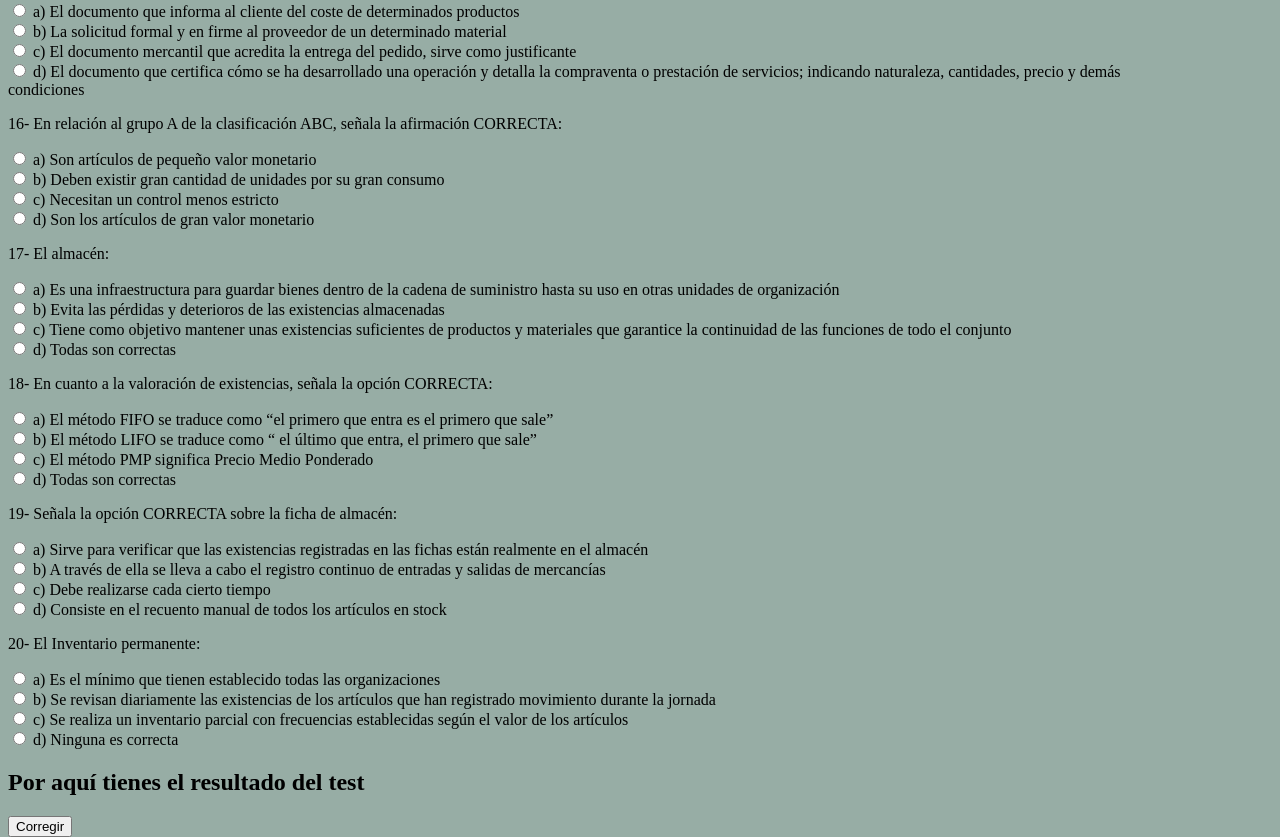
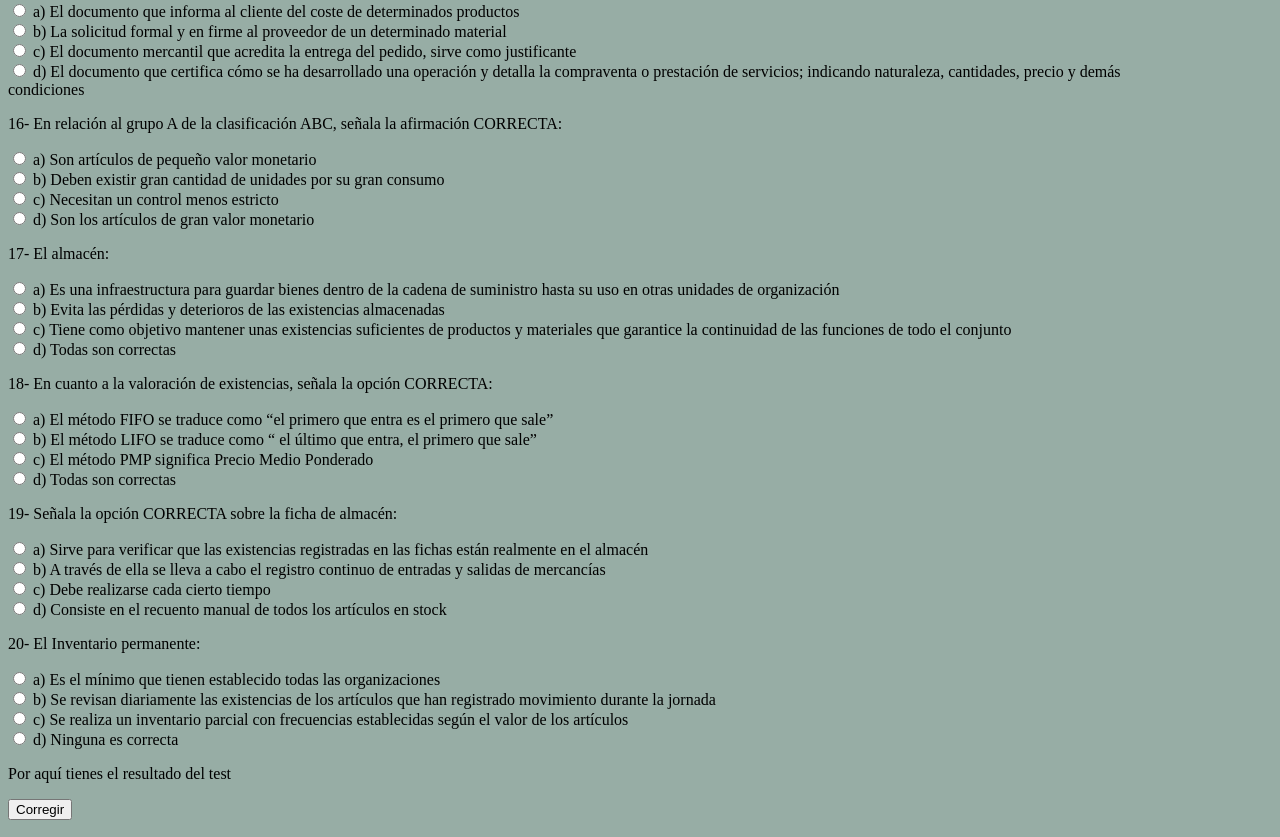
Before and after one commit to rootButAnon/ilerna, a plain HTML site: page ilerna/oadm/test2.html in a window 1280 px wide. Shown: the part 2014-2851 px from the top of the page. Drawn offline with Linux system fonts and the light colour scheme.

Commit message:
Actualizar test2.html

```diff
--- a/ilerna/oadm/test2.html
+++ b/ilerna/oadm/test2.html
@@ -47,7 +47,7 @@
 
       </div>
       <div id="result">
-        <h2>Por aquí tienes el resultado del test</h2>
+        <p>Por aquí tienes el resultado del test</p>
         <p id="resultado"></p>
       </div>
       <button class="corregirButton" id="Corregir" onclick="corregirTest(event)">Corregir</button>
```
